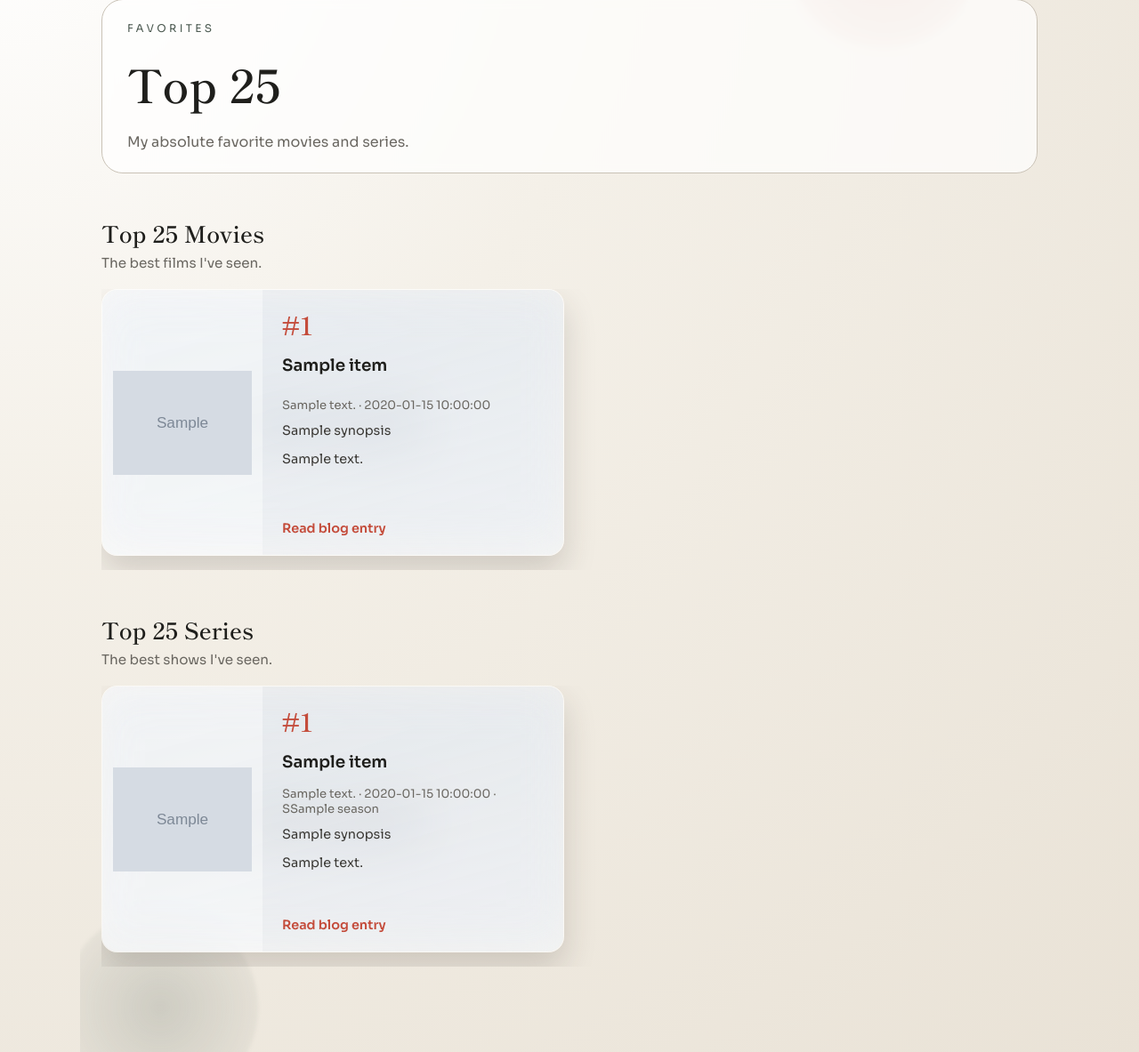
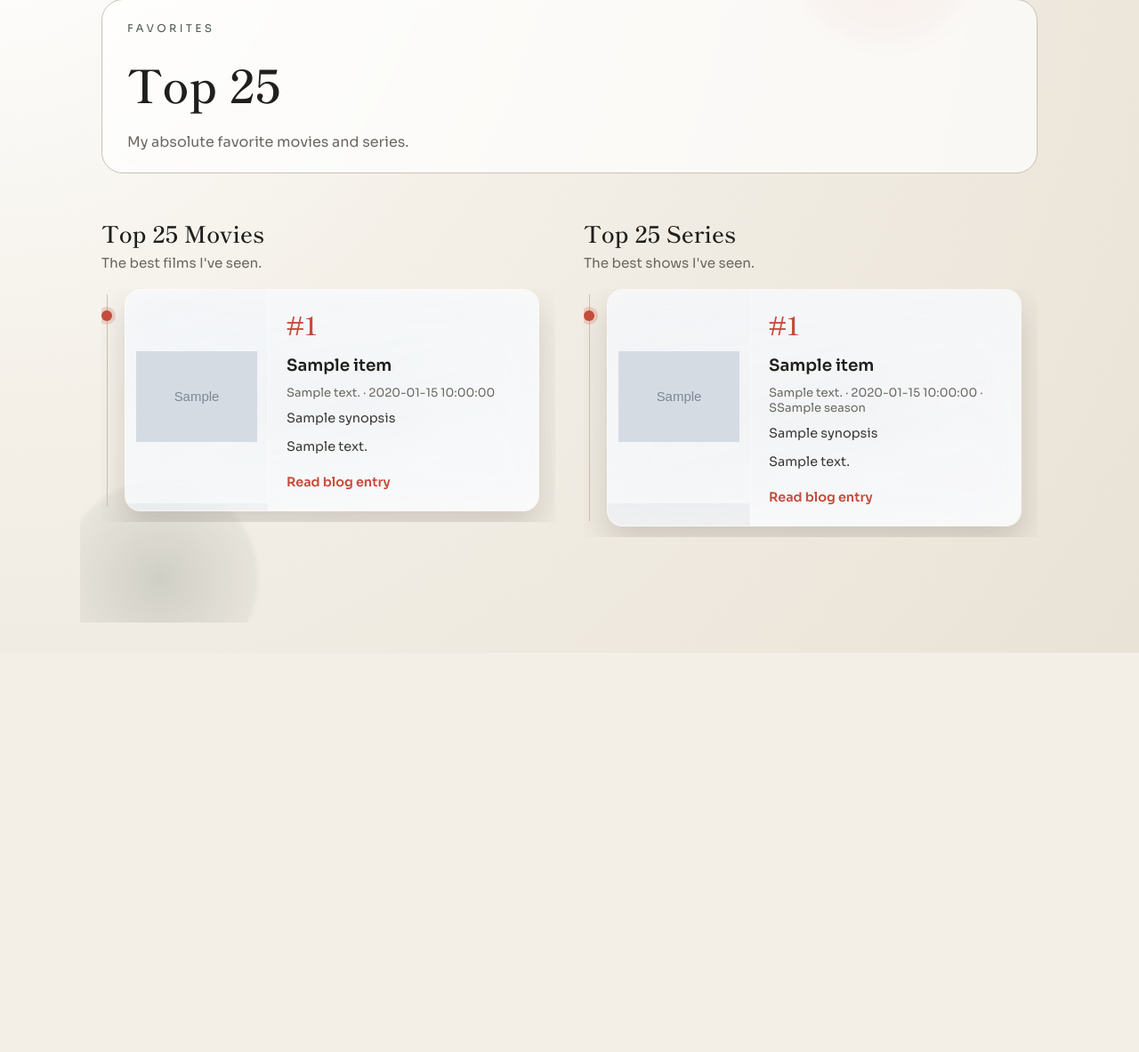
Before and after one commit to germarr/gmarrpopranker, a FastAPI app: template app/templates/top.html in a window 1280 px wide. Shown: the part 126-1309 px from the top of the page at 89% size. After the commit the page ends 860 px from the top, so only its background shows below. Run offline with FastAPI, Linux system fonts and the light colour scheme; the template is opened without the code that fills it: most values are stand-ins (such as "Sample title", 1, 10 or a date in 2020); grey boxes marked "Sample" are stand-in pictures.

Commit message:
Update card layouts on home and top

```diff
--- a/app/static/style.css
+++ b/app/static/style.css
@@ -1060,6 +1060,12 @@ img {
     z-index: 1;
 }
 
+.top-container--columns {
+    grid-template-columns: repeat(auto-fit, minmax(320px, 1fr));
+    gap: 32px;
+    align-items: start;
+}
+
 .top-row {
     position: relative;
 }
@@ -1113,7 +1119,7 @@ img {
     gap: 20px;
     overflow-x: auto;
     overflow-y: hidden;
-    padding: 0 var(--scroll-end-pad, 560px) 16px 0;
+    padding: 20px var(--scroll-end-pad, 560px) 16px 0;
     scroll-padding-inline-end: var(--scroll-end-pad, 560px);
     scroll-behavior: smooth;
     -webkit-overflow-scrolling: touch;
@@ -1141,6 +1164,44 @@ img {
 
 .top-row__scroll::-webkit-scrollbar-thumb:hover {
     background: #b0422f;
+}
+
+.top-row__scroll--vertical {
+    display: block;
+    overflow-x: hidden;
+    overflow-y: auto;
+    max-height: 70vh;
+    padding: 0 12px 12px 0;
+}
+
+.top-row__scroll--vertical::after {
+    content: none;
+}
+
+.top-row__scroll--vertical::-webkit-scrollbar {
+    width: 8px;
+    height: auto;
+}
+
+.top-row__scroll--vertical::-webkit-scrollbar-thumb {
+    background: rgba(196, 76, 59, 0.6);
+}
+
+.top-row__scroll--vertical .timeline {
+    margin: 0;
+    padding-right: 6px;
+}
+
+.top-row__scroll--vertical .top-card--vertical {
+    flex: none;
+    width: 100%;
+    max-width: 520px;
+}
+
+.top-row__scroll--vertical .top-card {
+    flex: none;
+    width: 100%;
+    max-width: 560px;
 }
 
 .top-card {
@@ -1252,6 +1314,34 @@ img {
 
 .top-card--vertical .top-card__image img {
     object-fit: cover;
+}
+
+.top-card--panel {
+    flex-direction: row;
+    height: auto;
+    min-height: 240px;
+}
+
+.top-card--panel .top-card__image {
+    width: 160px;
+    height: 240px;
+    flex: 0 0 auto;
+    background: rgba(255, 255, 255, 0.5);
+    display: grid;
+    place-items: center;
+    padding: 12px;
+}
+
+.top-card--panel .top-card__image img {
+    width: 100%;
+    height: 100%;
+    object-fit: contain;
+    filter: saturate(1);
+}
+
+.top-card--panel .top-card__body {
+    background: rgba(255, 255, 255, 0.55);
+    border-left: 1px solid rgba(255, 255, 255, 0.45);
 }
 
 .top-card--vertical:hover .top-card__image img {
--- a/app/templates/top.html
+++ b/app/templates/top.html
@@ -26,15 +26,18 @@
             <p class="hero__subtitle">My absolute favorite movies and series.</p>
         </header>
 
-        <main class="top-container">
+        <main class="top-container top-container--columns">
             <section class="top-row">
                 <div class="top-row__header">
                     <h2>Top 25 Movies</h2>
                     <p>The best films I've seen.</p>
                 </div>
-                <div class="top-row__scroll">
+                <div class="top-row__scroll top-row__scroll--vertical">
+                    <div class="timeline">
                         {% for item in top_movies %}
-                    <article class="top-card top-card--glass top-card--split" style="--poster-image: url('{{ item.image_url }}');">
+                        {% set poster_image = item.image_url | default('', true) %}
+                        <div class="timeline-item">
+                            <article class="top-card top-card--panel top-card--glass" style="--poster-image: url('{{ poster_image }}');">
                                 <div class="top-card__image">
                                     <img src="{{ item.image_url }}" alt="{{ item.title }}" loading="lazy">
                                 </div>
@@ -55,7 +58,9 @@
                                     {% endif %}
                                 </div>
                             </article>
+                        </div>
                         {% endfor %}
+                    </div>
                 </div>
             </section>
 
@@ -64,9 +69,12 @@
                     <h2>Top 25 Series</h2>
                     <p>The best shows I've seen.</p>
                 </div>
-                <div class="top-row__scroll">
+                <div class="top-row__scroll top-row__scroll--vertical">
+                    <div class="timeline">
                         {% for item in top_series %}
-                    <article class="top-card top-card--glass top-card--split" style="--poster-image: url('{{ item.image_url }}');">
+                        {% set poster_image = item.image_url | default('', true) %}
+                        <div class="timeline-item">
+                            <article class="top-card top-card--panel top-card--glass" style="--poster-image: url('{{ poster_image }}');">
                                 <div class="top-card__image">
                                     <img src="{{ item.image_url }}" alt="{{ item.title }}" loading="lazy">
                                 </div>
@@ -88,7 +96,9 @@
                                     {% endif %}
                                 </div>
                             </article>
+                        </div>
                         {% endfor %}
+                    </div>
                 </div>
             </section>
         </main>
```
Also changed, not shown: other parts of app/static/style.css (+30 -2 lines), app/templates/index.html (+13 -5 lines). Lines whose indentation alone changed are shown as unchanged.
